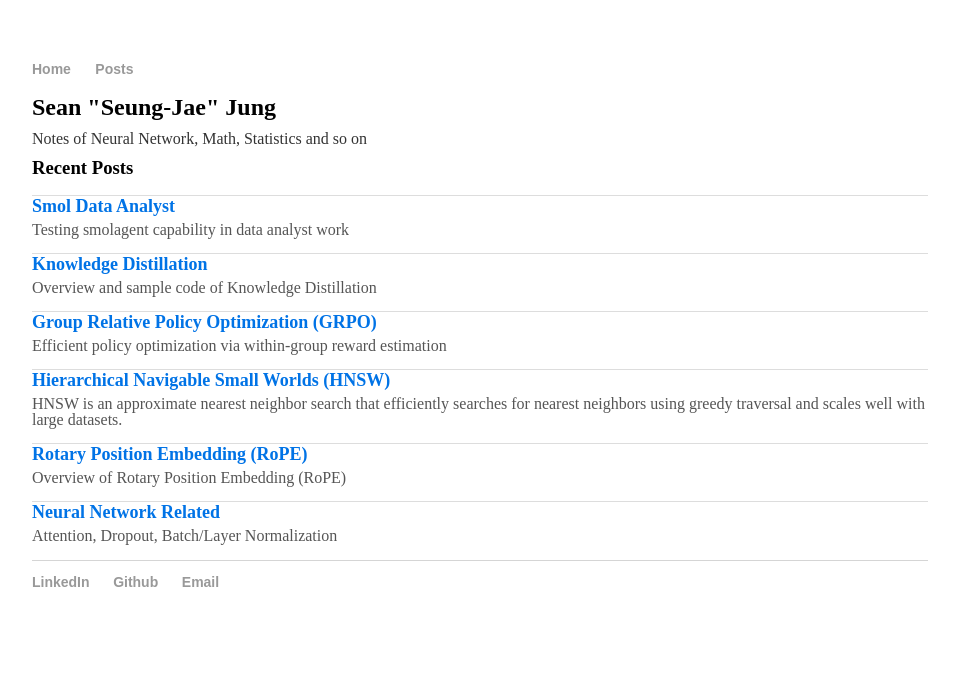
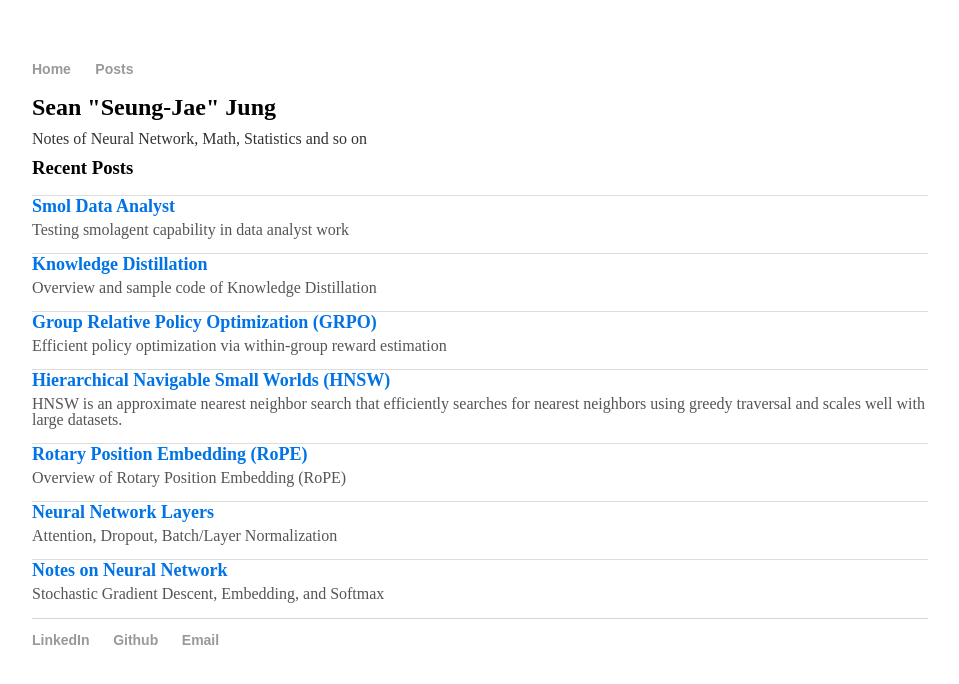
Before and after one commit to sean-sj-jung/sean-sj-jung.github.io, a Jekyll site: the page built from index.html, in a window 1280 px wide. Shown: the top 684 px of the page, without its empty margins (160-1119 px from the left). Built offline with Jekyll 4.4.1, drawn with Linux system fonts in a browser that asks for light colours; nearby versions of some CDN libraries; some of the changed lines change nothing that is shown.

Commit message:
add neueralnets_older

```diff
--- /dev/null
+++ b/_posts/2024-10-31-NeuralNets02.md
@@ -0,0 +1,69 @@
+---
+layout: post
+title: "Notes on Neural Network"
+date: 2024-11-01
+excerpt: "Stochastic Gradient Descent, Embedding, and Softmax"
+---
+
+### Stochastic Gradient Descent (SGD) vs. Gradient Descent (GD)
+- Advantages
+  - Computationally efficient for large datasets
+  - Better exploration of the loss surface, helping avoid saddle points and poor local minima
+  - Allows online learning when data arrives sequentially
+- Disadvantages
+  - Noisy updates introduce variance, making convergence less stable
+  - Requires careful hyperparameter tuning (e.g., learning rate scheduling)
+  - Higher variance in updates leads to results varying across runs
+
+### Embedding Layer (and tie_word_embedding)
+An embedding layer is a computationally efficient lookup table that maps token indices to dense vector representations.
+
+Given an input \( x \), it is tokenized into token indices \( z \) using a tokenizer. The embedding function then outputs a matrix of shape:
+
+\[ \text{embedding}(z) \rightarrow (\text{max\_len}, d_{\text{model}}) \]
+
+where:
+- \( \text{max\_len} \) is the maximum sequence length (also called context length).
+- \( d_{\text{model}} \) is the dimension of the model/embedding.
+
+Thus, the embedding layer effectively acts as a lookup table of shape:
+
+\[ (\text{vocab\_size}, d_{\text{model}}) \]
+
+where \( \text{vocab\_size} \) is the tokenizer's vocabulary size.
+
+**Tied Word Embeddings** refers to weight sharing between the embedding layer and the final projection layer (often called `lm_head`). Instead of having separate parameters for both, the embedding matrix \( (\text{vocab\_size}, d_{\text{model}}) \) is transposed and reused in the output layer \( (d_{\text{model}}, \text{vocab\_size}) \). This reduces the number of parameters and improves generalization.
+
+### Softmax and NLP
+The softmax function converts raw output logits into a probability distribution over possible classes. It ensures that probabilities sum to 1, making it useful for classification.
+
+\[
+\sigma(z_i) = \frac{e^{z_i}}{\sum_{j=1}^{N} e^{z_j}}
+\]
+
+where:
+- \( z_i \) is the logit (raw score) from the model's output for class \( i \).
+- \( e^{z_i} \) exponentiates the logit, ensuring positive values.
+- The denominator normalizes the probabilities across \( N \) classes (e.g., vocabulary words in NLP).
+- The output is a valid probability distribution where \( \sum \sigma(z_i) = 1 \).
+
+### Cross-Entropy Loss
+Cross-entropy loss measures the difference between the true and predicted probability distributions. It is defined as:
+
+\[
+L = -\sum_{i=1}^{N} y_i \log(\hat{y}_i)
+\]
+
+where:
+- \( N \) is the number of classes.
+- \( y_i \) is the true label (one-hot encoded, 1 for the correct class, 0 otherwise).
+- \( \hat{y}_i \) is the predicted probability for class \( i \) (from softmax).
+- The negative log penalizes incorrect predictions exponentially, encouraging higher confidence in correct predictions.
+
+For a batch of size \( M \), the average cross-entropy loss is:
+
+\[
+L = -\frac{1}{M} \sum_{j=1}^{M} \sum_{i=1}^{N} y_{ji} \log(\hat{y}_{ji})
+\]
+
+where \( j \) indexes batch samples.
--- a/_posts/2024-12-29-NeuralNets01.md
+++ b/_posts/2024-11-01-NeuralNets01.md
@@ -1,7 +1,7 @@
 ---
 layout: post
-title: "Neural Network Related"
-date: 2024-12-29
+title: "Neural Network Layers"
+date: 2024-11-01
 excerpt: "Attention, Dropout, Batch/Layer Normalization"
 ---
 
```
